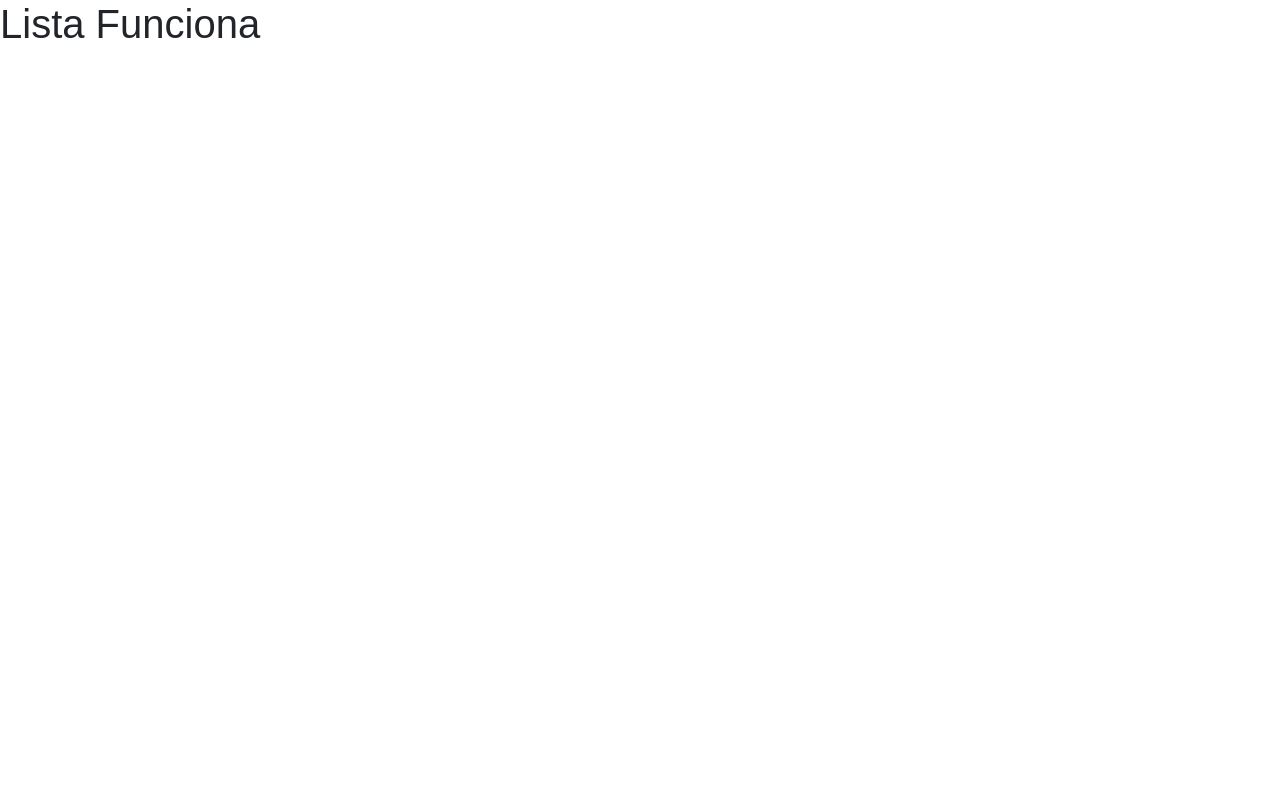
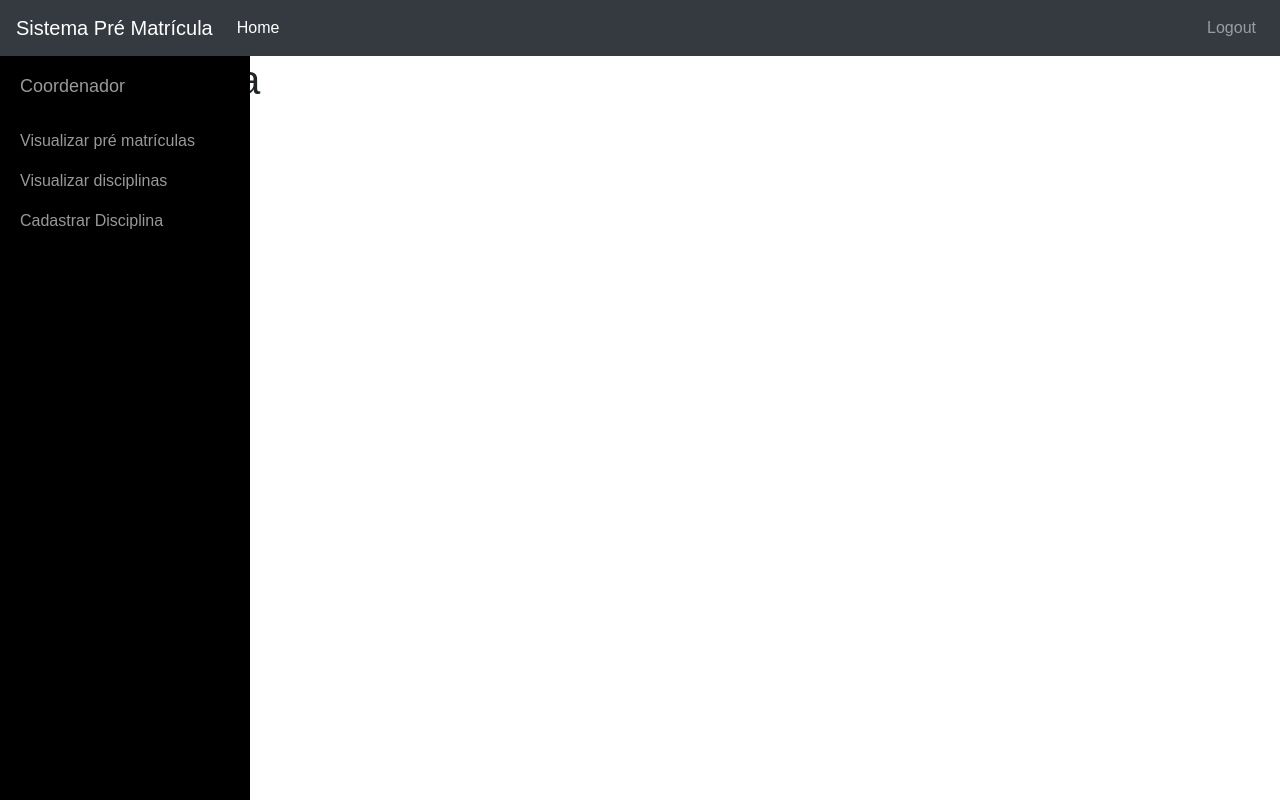
Before and after one commit to avdLuna/pre-matricula-frontend, a React (Create React App) app: page /course in a window 1280 px wide. Built offline with nearby package versions, Linux system fonts and the light colour scheme.

Commit message:
[Refactoring] Put sidenav and navbar as different components

```diff
--- a/src/App.js
+++ b/src/App.js
@@ -2,9 +2,9 @@ import React, { Component } from 'react';
 import { BrowserRouter,Route } from 'react-router-dom';
 import Login from './components/login/login';
 import RegisterCourse from './components/course/register/register_course';
-import ListCourse from './components/course/list/list_course';
-import AdminNavbar from './components/menu/admin/admin_navbar';
-
+import ListCourse from './components/course/list/course_list';
+import AdminSidenav from './components/menu/sidenav/admin/admin_sidenav';
+import Navbar from './components/menu/navbar/navbar';
 
 class App extends Component {
 
@@ -15,7 +15,7 @@ class App extends Component {
         <Route exact path="/" component={Login}   />
         <Route exact path="/course" component={ListCourse}   />
         <Route exact path="/course/register" component={RegisterCourse}   />
-        <Route exact path="/menu" component={AdminNavbar}   />
+        <Route exact path="/menu" component={AdminSidenav}   />
       </div>
     </BrowserRouter>
     );
--- a/src/components/course/list/list_course.js
+++ b/src/components/course/list/course_list.js
@@ -1,4 +1,6 @@
 import React, {Component} from 'react';
+import AdminSidenav from '../../menu/sidenav/admin/admin_sidenav'
+import Navbar from '../../menu/navbar/navbar'
 
 class ListCourse extends Component {
 
@@ -13,6 +15,8 @@ class ListCourse extends Component {
   render(){
     return (
       <div>
+        <Navbar />
+        <AdminSidenav />
         <h1>Lista Funciona</h1>
     </div>
     );
--- a/src/components/course/register/register_course.js
+++ b/src/components/course/register/register_course.js
@@ -4,7 +4,8 @@ import CodeInput from './code_input';
 import CreditInput from './credit_input';
 import PPCRadio from './ppc_radio';
 import RegisterButton from './register_button';
-import AdminNavbar from '../../menu/admin/admin_navbar'
+import AdminSidenav from '../../menu/sidenav/admin/admin_sidenav'
+import Navbar from '../../menu/navbar/navbar'
 import './register_course.css';
 
 class RegisterCourse extends Component {
@@ -40,7 +41,8 @@ class RegisterCourse extends Component {
   render(){
     return (
       <div>
-        <AdminNavbar />
+        <Navbar />
+        <AdminSidenav />
       <div id="register_component" >
         <h1>Cadastro de disciplina</h1>
         <br />
--- a/src/components/menu/admin/admin_navbar.js
+++ b/src/components/menu/navbar/navbar.js
@@ -1,7 +1,6 @@
 import React, {Component} from 'react'
-import './navbar.css'
 
-class AdminNavbar extends Component {
+class Navbar extends Component {
 
   constructor(props){
     super(props);
@@ -9,7 +8,6 @@ class AdminNavbar extends Component {
 
   render () {
     return (
-        <div>
           <div>
             <nav className="navbar navbar-expand-lg navbar-dark bg-dark">
                 <a className="navbar-brand" href="#">Sistema Pré Matrícula</a>
@@ -24,33 +22,14 @@ class AdminNavbar extends Component {
                 </ul>
                 <ul className="navbar-nav ml-auto">
                  <li className="nav-item">
-                     <a className="nav-link" href="" data-target="#myModal" data-toggle="modal">Logout</a>
+                     <a className="nav-link" href="#" data-target="#myModal" data-toggle="modal">Logout</a>
                  </li>
              </ul>
               </div>
             </nav>
           </div>
-          <div id="sidebar-wrapper">
-            <ul className="sidebar-nav">
-                <li className="sidebar-brand">
-                    <a href="#">
-                        Coordenador
-                    </a>
-                </li>
-                <li>
-                    <a href="/pre-enrollments">Visualizar pré matrículas</a>
-                </li>
-                <li>
-                    <a href="/course">Visualizar disciplinas</a>
-                </li>
-                <li>
-                    <a href="/course/register">Cadastrar Disciplina</a>
-                </li>
-            </ul>
-          </div>
-        </div>
 );
   }
 }
 
-export default AdminNavbar;
+export default Navbar;
--- /dev/null
+++ b/src/components/menu/sidenav/admin/admin_sidenav.js
@@ -0,0 +1,34 @@
+import React, {Component} from 'react'
+import './sidenav.css'
+
+class AdminSidenav extends Component {
+
+  constructor(props){
+    super(props);
+  }
+
+  render () {
+    return (
+          <div id="sidebar-wrapper">
+            <ul className="sidebar-nav">
+                <li className="sidebar-brand">
+                    <a>
+                        Coordenador
+                    </a>
+                </li>
+                <li>
+                    <a href="/pre-enrollments">Visualizar pré matrículas</a>
+                </li>
+                <li>
+                    <a href="/course">Visualizar disciplinas</a>
+                </li>
+                <li>
+                    <a href="/course/register">Cadastrar Disciplina</a>
+                </li>
+            </ul>
+          </div>
+);
+  }
+}
+
+export default AdminSidenav;
```
Also changed, not shown: src/components/course/list/course_list_item.js (added, +13 -0 lines), src/components/menu/sidenav/admin/sidenav.css (renamed from src/components/menu/admin/navbar.css).
